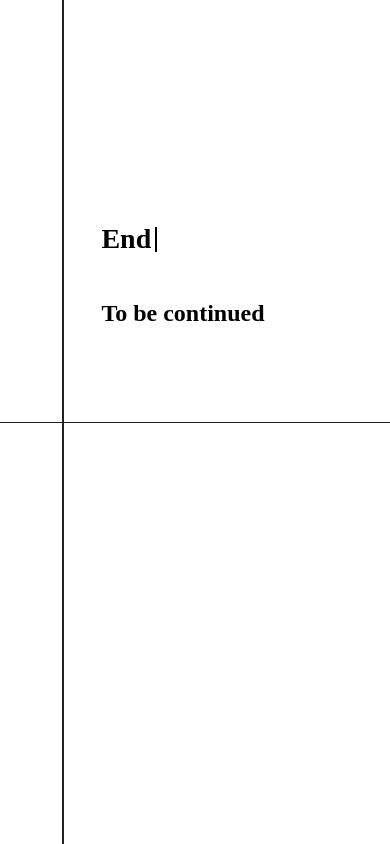
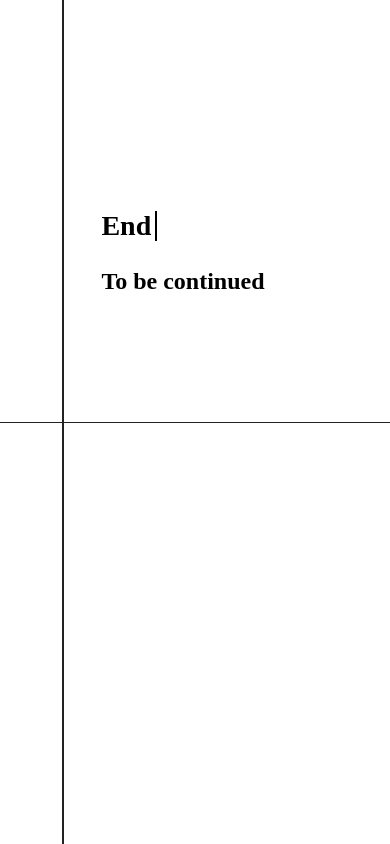
Before and after one commit to devolivia09/project, a plain HTML site: page index.html in a window 390 px wide. Shown: the part 3376-4220 px from the top of the page. Drawn offline with nearby package versions, Linux system fonts and the light colour scheme.

Commit message:
Feat: 반응형 사이즈 대응(1024px)에서의 구현 완료

```diff
--- a/css/style.css
+++ b/css/style.css
@@ -74,7 +74,6 @@ img {
   z-index: 3;
   width: 30px;
   aspect-ratio: 1/1;
-  /* height: 30px; */
   background-color: #000;
   border-radius: 50%;
   opacity: 0;
@@ -101,7 +100,6 @@ section.intro {
   padding-bottom: 0.45rem;
   padding: 0 0.55rem 0.45rem;
   background-color: #000;
-  /* font-size: 4rem; */
   font-size: clamp(4rem, 6vw, 6.5rem);
   font-weight: 500;
   letter-spacing: 0.5rem;
@@ -164,6 +162,8 @@ section.profile {
 }
 .profile__portrait {
   top: 25%;
+  width: 30%;
+  height: 30%;
 }
 .profile__info {
   top: 55%;
@@ -278,7 +278,7 @@ section.outro::after {
   top: 25%;
   left: 26%;
   width: 60%;
-  line-height: 2;
+  line-height: 1;
 }
 .outro__message {
   display: flex;
@@ -287,23 +287,22 @@ section.outro::after {
   min-height: 1.6rem;
 }
 .outro__message--sub {
-  margin-top: 2.2rem;
+  margin-top: clamp(2.8rem, 6vw, 6rem);
 }
 .outro__title {
   font-weight: 600;
-  font-size: clamp(2.8rem, 5vw, 7rem);
+  font-size: clamp(2.8rem, 6vw, 6rem);
 }
 .outro__subtitle {
   font-weight: 600;
-  font-size: clamp(2.4rem, 5vw, 4rem);
+  font-size: clamp(2.4rem, 5vw, 5rem);
   white-space: nowrap;
 }
 .outro__cursor {
   width: 2px;
-  height: 2.5rem;
+  height: clamp(3rem, 6vw, 6rem);
   background-color: #000;
   margin-left: 4px;
-  vertical-align: sub;
 }
 .outro__menu {
   display: grid;
@@ -314,7 +313,6 @@ section.outro::after {
   left: 30%;
   font-size: clamp(1.8rem, 3.75vw, 6rem);
   font-weight: 600;
-  /* line-height: 2; */
 }
 .outro__menu li {
   transform: translateX(-1.2rem);
@@ -365,9 +363,9 @@ section.outro::after {
     top: 8%;
     width: 54%;
   }
-  .outro__cursor {
+  /* .outro__cursor {
     height: 4rem;
-  }
+  } */
   .outro__menu {
     top: 60%;
     grid-gap: 6rem;
--- a/index.html
+++ b/index.html
@@ -55,8 +55,6 @@
             </div>
             <div class="profile__item profile__portrait">
               <svg
-                width="190"
-                height="230"
                 viewBox="0 0 130 150"
                 fill="none"
                 xmlns="http://www.w3.org/2000/svg"
--- a/js/script.js
+++ b/js/script.js
@@ -486,3 +486,5 @@ outroLinks.forEach((link) => {
     });
   });
 });
+
+// console.log(outroLinks);
```
